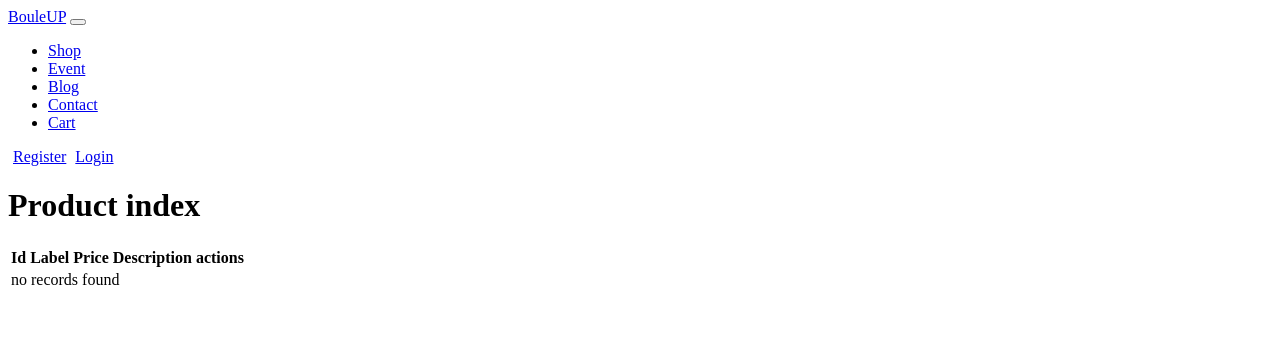
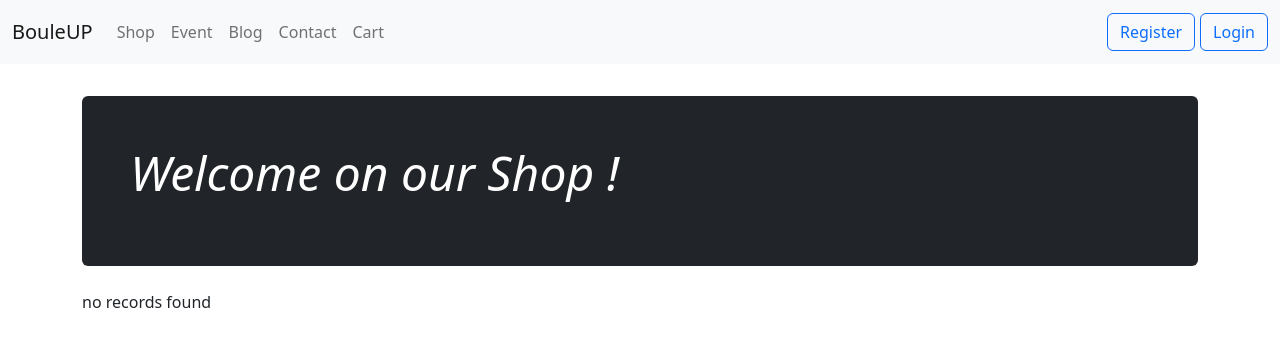
Before and after one commit to GangneuxA/BouleUp, a Symfony app: template templates/product/index.html.twig in a window 1280 px wide. Shown: the top 347 px of the page. Run offline with Twig, Linux system fonts and the light colour scheme; the template is opened without the code that fills it, so the values that code supplies are empty; some libraries are stand-ins or nearby versions.

Commit message:
Product Page
page design

```diff
--- a/templates/product/index.html.twig
+++ b/templates/product/index.html.twig
@@ -3,35 +3,97 @@
 {% block title %}Product index{% endblock %}
 
 {% block body %}
-    <h1>Product index</h1>
 
-    <table class="table">
-        <thead>
-            <tr>
-                <th>Id</th>
-                <th>Label</th>
-                <th>Price</th>
-                <th>Description</th>
-                <th>actions</th>
-            </tr>
-        </thead>
-        <tbody>
-        {% for product in products %}
-            <tr>
-                <td>{{ product.id }}</td>
-                <td>{{ product.label }}</td>
-                <td>{{ product.price }}</td>
-                <td>{{ product.description }}</td>
-                <td>
+<html lang="en">
+  <head>
+    <meta charset="utf-8">
+    <meta name="viewport" content="width=device-width, initial-scale=1">
+    <meta name="description" content="">
+    <meta name="author" content="Mark Otto, Jacob Thornton, and Bootstrap contributors">
+    <meta name="generator" content="Hugo 0.84.0">
+    <title>Blog Template · Bootstrap v5.0</title>
 
-                    <a href="{{ path('app_product_show', {'id': product.id}) }}">show</a>
+    <link rel="canonical" href="https://getbootstrap.com/docs/5.0/examples/blog/">
+
+
+
+    <!-- Bootstrap core CSS -->
+<link href="/docs/5.0/dist/css/bootstrap.min.css" rel="stylesheet" integrity="sha384-EVSTQN3/azprG1Anm3QDgpJLIm9Nao0Yz1ztcQTwFspd3yD65VohhpuuCOmLASjC" crossorigin="anonymous">
+
+    <!-- Favicons -->
+<link rel="apple-touch-icon" href="/docs/5.0/assets/img/favicons/apple-touch-icon.png" sizes="180x180">
+<link rel="icon" href="/docs/5.0/assets/img/favicons/favicon-32x32.png" sizes="32x32" type="image/png">
+<link rel="icon" href="/docs/5.0/assets/img/favicons/favicon-16x16.png" sizes="16x16" type="image/png">
+<link rel="manifest" href="/docs/5.0/assets/img/favicons/manifest.json">
+<link rel="mask-icon" href="/docs/5.0/assets/img/favicons/safari-pinned-tab.svg" color="#7952b3">
+<link rel="icon" href="/docs/5.0/assets/img/favicons/favicon.ico">
+<meta name="theme-color" content="#7952b3">
+
+
+    <style>
+      .bd-placeholder-img {
+        font-size: 1.125rem;
+        text-anchor: middle;
+        -webkit-user-select: none;
+        -moz-user-select: none;
+        user-select: none;
+      }
+
+      @media (min-width: 768px) {
+        .bd-placeholder-img-lg {
+          font-size: 3.5rem;
+        }
+      }
+    </style>
+
+
+    <!-- Custom styles for this template -->
+    <link href="https://fonts.googleapis.com/css?family=Playfair&#43;Display:700,900&amp;display=swap" rel="stylesheet">
+    <!-- Custom styles for this template -->
+    <link href="blog.css" rel="stylesheet">
+  </head>
+  <body>
+
+<div class="container">
+  <header class="blog-header py-3">
+      </div>
+    </div>
+  </header>
+
+
+<main class="container">
+
+  <div class="p-4 p-md-5 mb-4 text-white rounded bg-dark">
+    <div class="col-md-7 px-0">
+      <h1 class="display-5 fst-italic">Welcome on our Shop !</h1>
+    </p>
+    </div>
+  </div>
+
+
+  {% for product in products %}
+  <div>
+      <div class="row g-0 border rounded overflow-hidden flex-md-row mb-4 shadow-sm h-md-250 position-relative">
+        <div class="col p-4 d-flex flex-column position-static">
+          <h3 class="mb-0"><td>{{ product.label }}</td></h3>
+          <hr>
+          <div class="mb-1 text-muted"><td>{{ product.description }}</td></div>
+          <p class="card-text mb-auto"><td>{{ product.price }}€</td></p>
                     {% if is_granted('ROLE_ADMIN') %}
                     <a href="{{ path('app_product_edit', {'id': product.id}) }}">edit</a>
                     {% endif %}
-                    <a href="{{ path('app_cart_add', {'id': product.id}) }}">buy</a>
+                    <a href="{{ path('app_cart_add', {'id': product.id}) }}" class="btn btn-primary" style="width:130px">
+                    Buy
+                    </a>
+        </div>
+        <div class="col-auto d-none d-lg-block">
+          <svg class="bd-placeholder-img" width="200" height="250" xmlns="http://www.w3.org/2000/svg" role="img" aria-label="Placeholder: Thumbnail" preserveAspectRatio="xMidYMid slice" focusable="false">  <th><img style="max-width: 150px" src="{{ vich_uploader_asset(product, 'imageFile') }}"></th><rect width="100%" height="100%" fill="#55595c"/><text x="50%" y="50%" fill="#eceeef" dy=".3em"></svg>
 
-                </td>
-            </tr>
+        </div>
+    </div>
+
+
+
         {% else %}
             <tr>
                 <td colspan="5">no records found</td>
```
